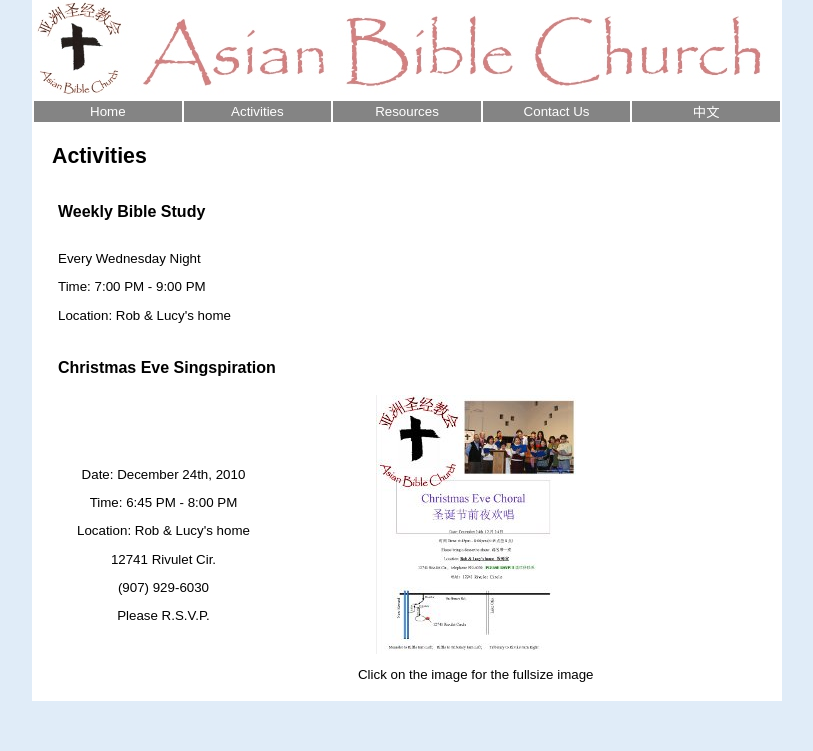
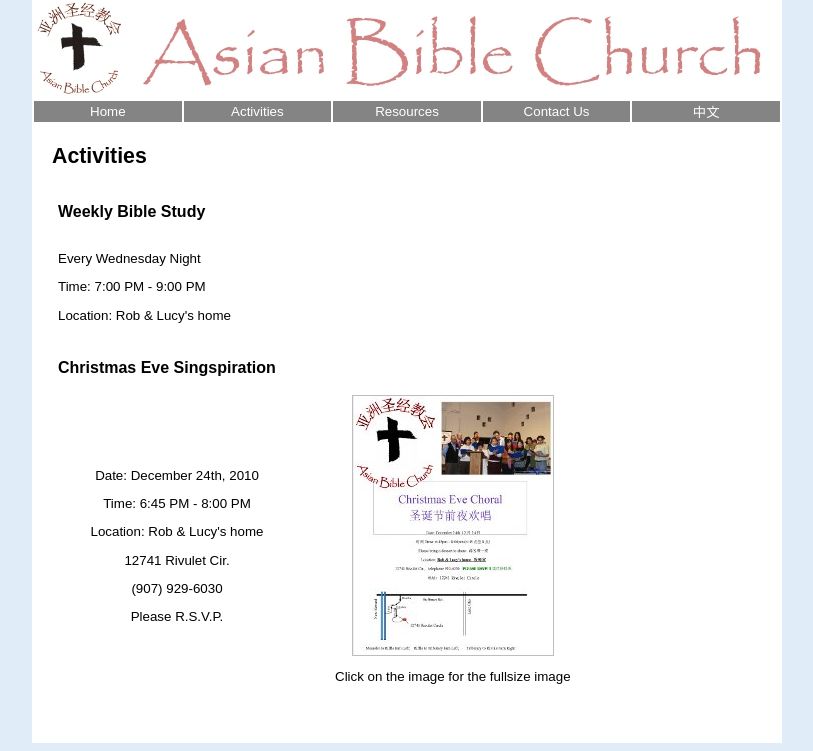
Before and after one commit to Aaron-Zhao/abc, a PHP site: page /en/Activities.php in a window 1280 px wide. Shown: the part 51-802 px from the top of the page, without its empty margins (233-1046 px from the left). Before the commit the page ends 752 px from the top, so only its background shows below. Run offline with PHP 8.4, Linux system fonts and the light colour scheme.

Commit message:
layout tweaks.

```diff
--- a/public_html/en/Activities.php
+++ b/public_html/en/Activities.php
@@ -44,7 +44,7 @@ class page extends template
                     </td>
                 </tr>
                 <tr>
-                    <td align="center" style="padding-left: 20px;" >
+                    <td align="center" style="padding-left: 20px; width: 200px;" >
                         <p>Date: December 24th, 2010</p>
                         <p>Time: 6:45 PM - 8:00 PM</p>
                         <p>Location: Rob &amp; Lucy's home</p>
@@ -52,10 +52,10 @@ class page extends template
                         <p>(907) 929-6030</p>
                         <p>Please R.S.V.P.</p>
                     </td>
-                    <td width="100px" />
+                    <td width="50px" />
                     <td align="center">
                         <a href="../shared/images/christmas_poster.jpg">
-                            <img alt="poster" src="../shared/images/christmas_poster_thumb.jpg" width="200px" border="1px" />
+                            <img alt="poster" src="../shared/images/christmas_poster_thumb.jpg" width="200px" height="259px" style="border: 1px solid #BDBDBD" />
                         </a>
 
                         <p>Click on the image for the fullsize image</p>
--- a/public_html/shared/abc.css
+++ b/public_html/shared/abc.css
@@ -56,6 +56,7 @@ div.body
     margin-bottom: auto;
     margin-top: 50px;
     padding-top: 0px;
+    padding-bottom: 20px;
     border-top-width: 0px;
 }
 
--- a/public_html/zh/Activities.php
+++ b/public_html/zh/Activities.php
@@ -44,7 +44,7 @@ class page extends template
                     </td>
                 </tr>
                 <tr>
-                    <td align="center" style="padding-left: 20px;" >
+                    <td align="center" style="padding-left: 20px; width: 200px;" >
                         <p>日期：二零一零年十二月二十四日</p>
                         <p>時間：晚上六時四十五分至八時</p>
                         <p>地點：牧師家</p>
@@ -52,10 +52,10 @@ class page extends template
                         <p>(907) 929-6030</p>
                         <p>敬請賜覆</p>
                     </td>
-                    <td width="100px" />
+                    <td width="50px" />
                     <td align="center">
                         <a href="../shared/images/christmas_poster.jpg">
-                            <img alt="poster" src="../shared/images/christmas_poster_thumb.jpg" width="200px" border="1px" />
+                            <img alt="poster" src="../shared/images/christmas_poster_thumb.jpg" width="200px" height="259px" style="border: 1px solid #BDBDBD" />
                         </a>
 
                         <p>Click on the image for the fullsize image</p>
```
